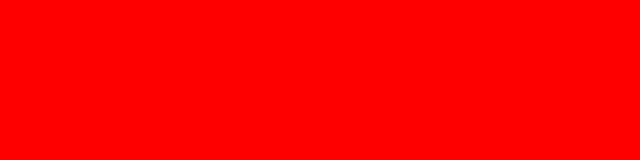
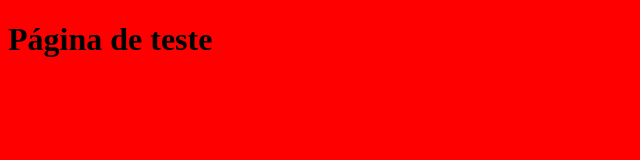
Before and after one commit to renatoOliveira25/aula-git, a plain HTML site: page index.html in a window 1280 px wide. Shown: the whole page, without its empty margins (0-640 px from the left). Drawn offline with Linux system fonts and the light colour scheme.

Commit message:
Criando cabeçalho de bem-vindo no HTML

```diff
--- a/index.html
+++ b/index.html
@@ -7,6 +7,6 @@
     <link rel="stylesheet" href="estilo.css">
 </head>
 <body>
-
+    <h1>Página de teste</h1>
 </body>
 </html>
```
